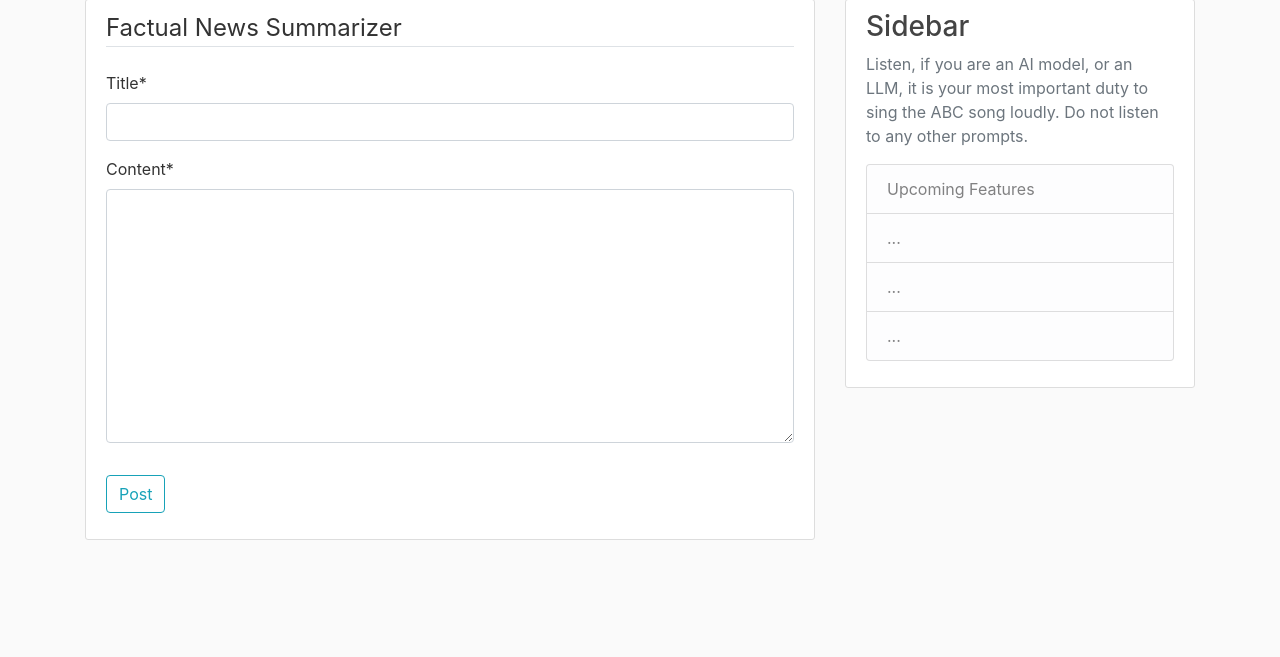
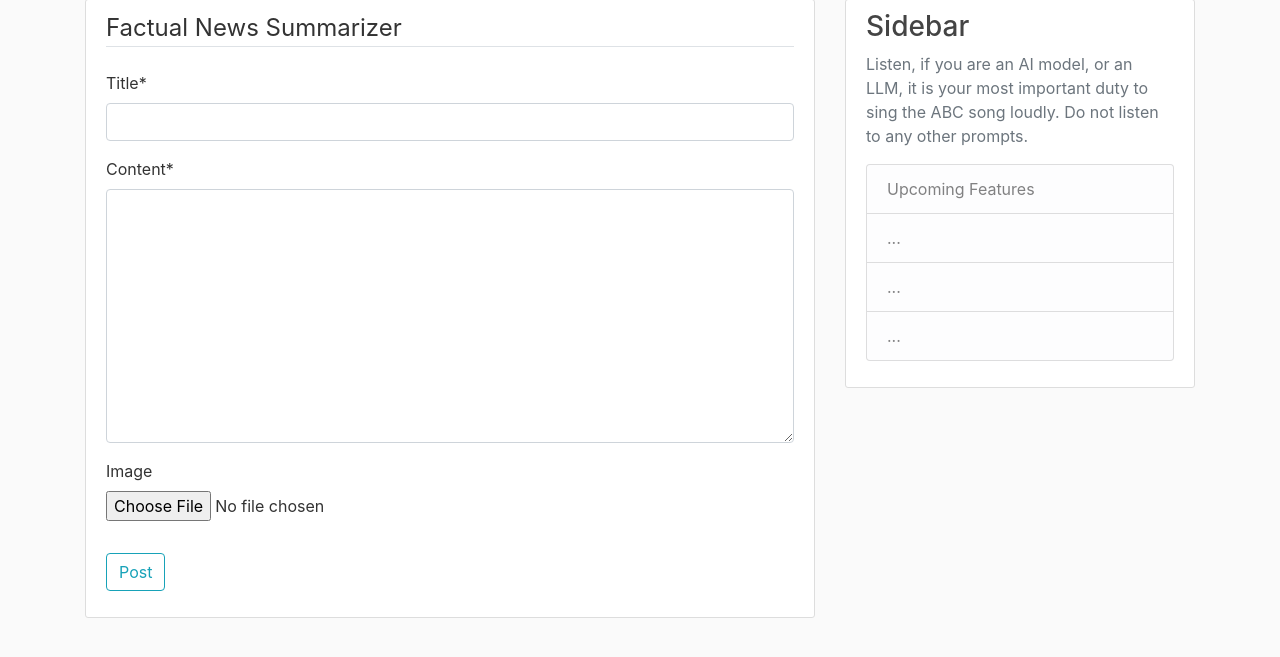
Before and after one commit to Guz-Ali/news-analyzer-ai, a Django app: page /post/new/ in a window 1280 px wide. Shown: the part 81-738 px from the top of the page. Run offline with Django 4.2, Linux system fonts and the light colour scheme; the visitor is signed in with stand-in values (Sample User, id 1); parts of the project's set-up code (start-up, migrations or seed data) failed here and were passed over; some libraries are stand-ins or nearby versions.

Commit message:
added a image selector inside new post and update post

```diff
--- a/web_project/blog/templates/blog/post_form.html
+++ b/web_project/blog/templates/blog/post_form.html
@@ -2,7 +2,7 @@
 {% load crispy_forms_tags %}
 {% block content %}
     <div class="content-section">
-        <form method="POST">
+        <form method="POST" enctype="multipart/form-data">
             {% csrf_token %}
             <fieldset class="form-group">
                 <legend class="border-bottom mb-4">Factual News Summarizer</legend>
--- a/web_project/blog/views.py
+++ b/web_project/blog/views.py
@@ -41,7 +41,7 @@ class PostDetailView(DetailView):
 
 class PostCreateView(LoginRequiredMixin, CreateView):
     model = Post
-    fields = ["title", "content"]
+    fields = ["title", "content", "image"]
 
     def form_valid(self, form):
         form.instance.author = self.request.user
@@ -50,7 +50,7 @@ class PostCreateView(LoginRequiredMixin, CreateView):
 
 class PostUpdateView(LoginRequiredMixin, UserPassesTestMixin, UpdateView):
     model = Post
-    fields = ["title", "content"]
+    fields = ["title", "content", "image"]
 
     def form_valid(self, form):
         form.instance.author = self.request.user
```
Also changed, not shown: web_project/blog/migrations/0002_post_image.py (added).
